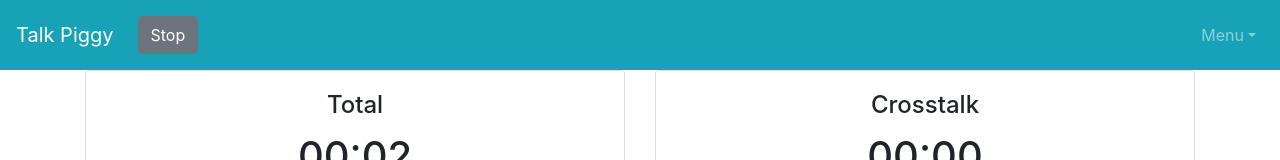
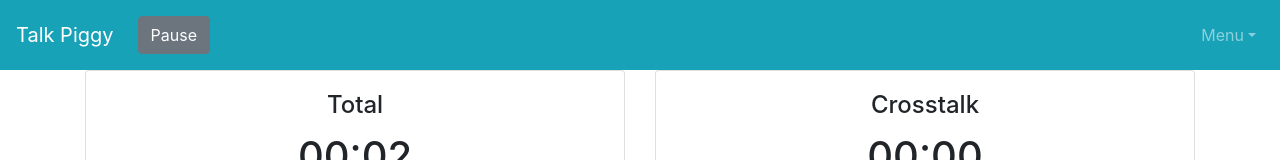
Before and after one commit to kylev/talk-piggy, a Vue app: page / in a window 1280 px wide. Both pictures are taken after a click on the button "Start". Shown: the top 160 px of the page. Built offline with nearby package versions, Linux system fonts and the light colour scheme.

Commit message:
Better label "Pause".

```diff
--- a/src/components/TimerControl.vue
+++ b/src/components/TimerControl.vue
@@ -1,7 +1,7 @@
 <template>
   <section>
     <b-button v-if="!running" v-on:click="startTimer">Start</b-button>
-    <b-button v-if="running" v-on:click="stopTimer">Stop</b-button>
+    <b-button v-if="running" v-on:click="stopTimer">Pause</b-button>
   </section>
 </template>
 
```
